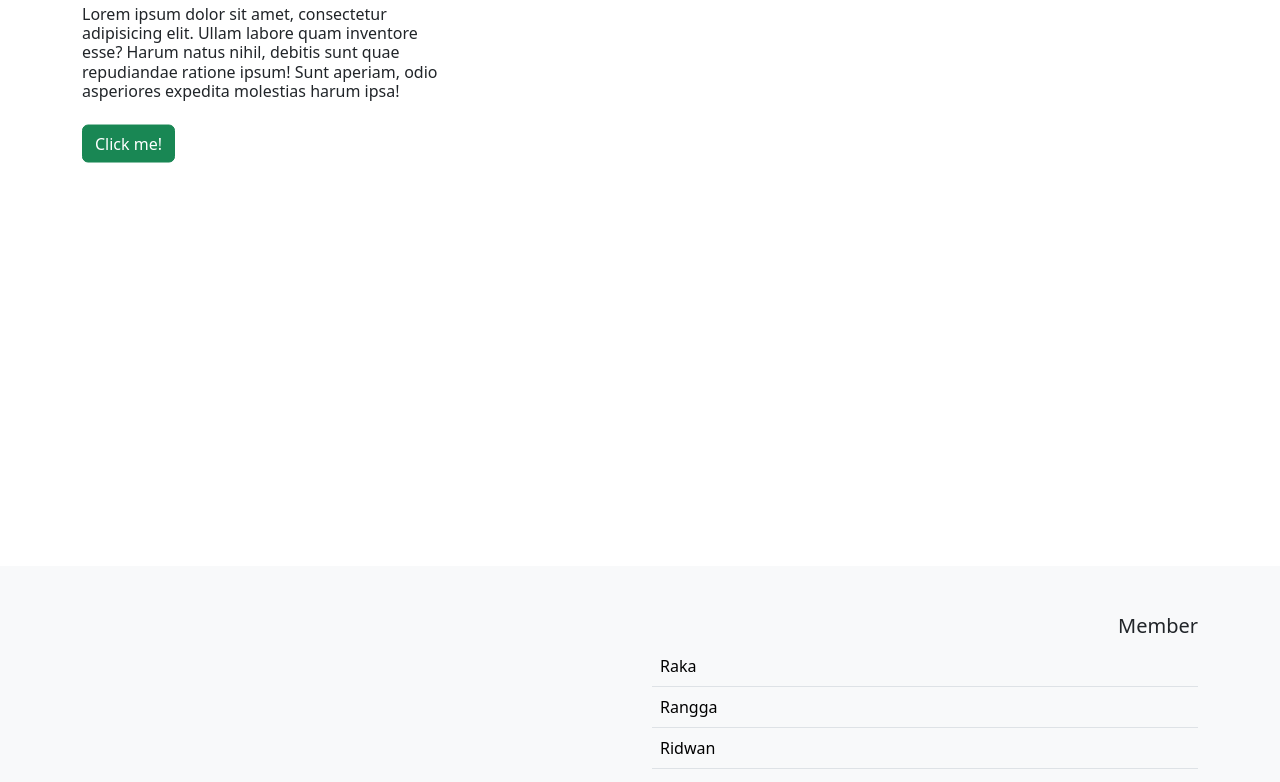
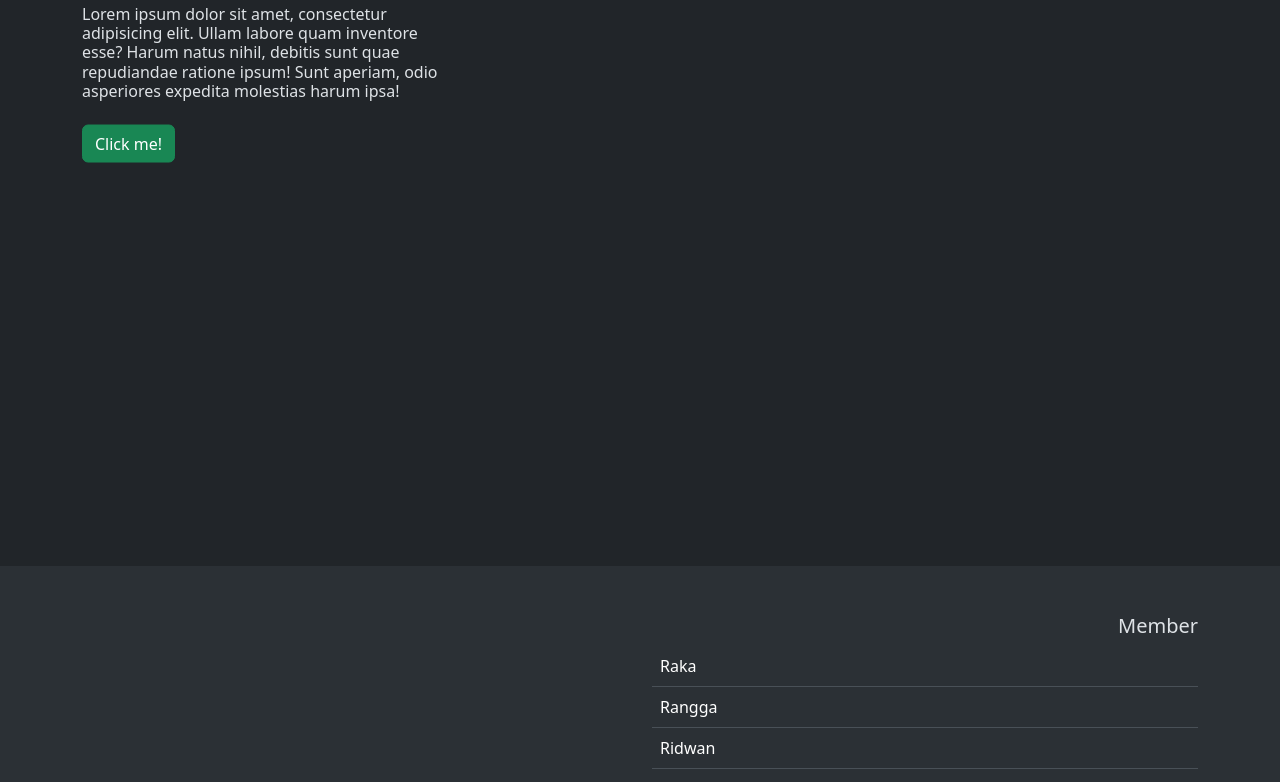
Before and after one commit to Raka023/skulProject, a plain HTML site: page index.html in a window 1280 px wide. Shown: the part 309-1091 px from the top of the page. Drawn offline with nearby package versions, Linux system fonts and the light colour scheme.

Commit message:
Update index.html

```diff
--- a/index.html
+++ b/index.html
@@ -12,7 +12,7 @@ Kelompok 2 {
 -->
 
 <!DOCTYPE html>
-<html lang="en" data-bs-theme="auto">
+<html lang="en" data-bs-theme="dark">
 <head>
     <meta charset="UTF-8">
     <meta name="viewport" content="width=device-width, initial-scale=1.0">
```
